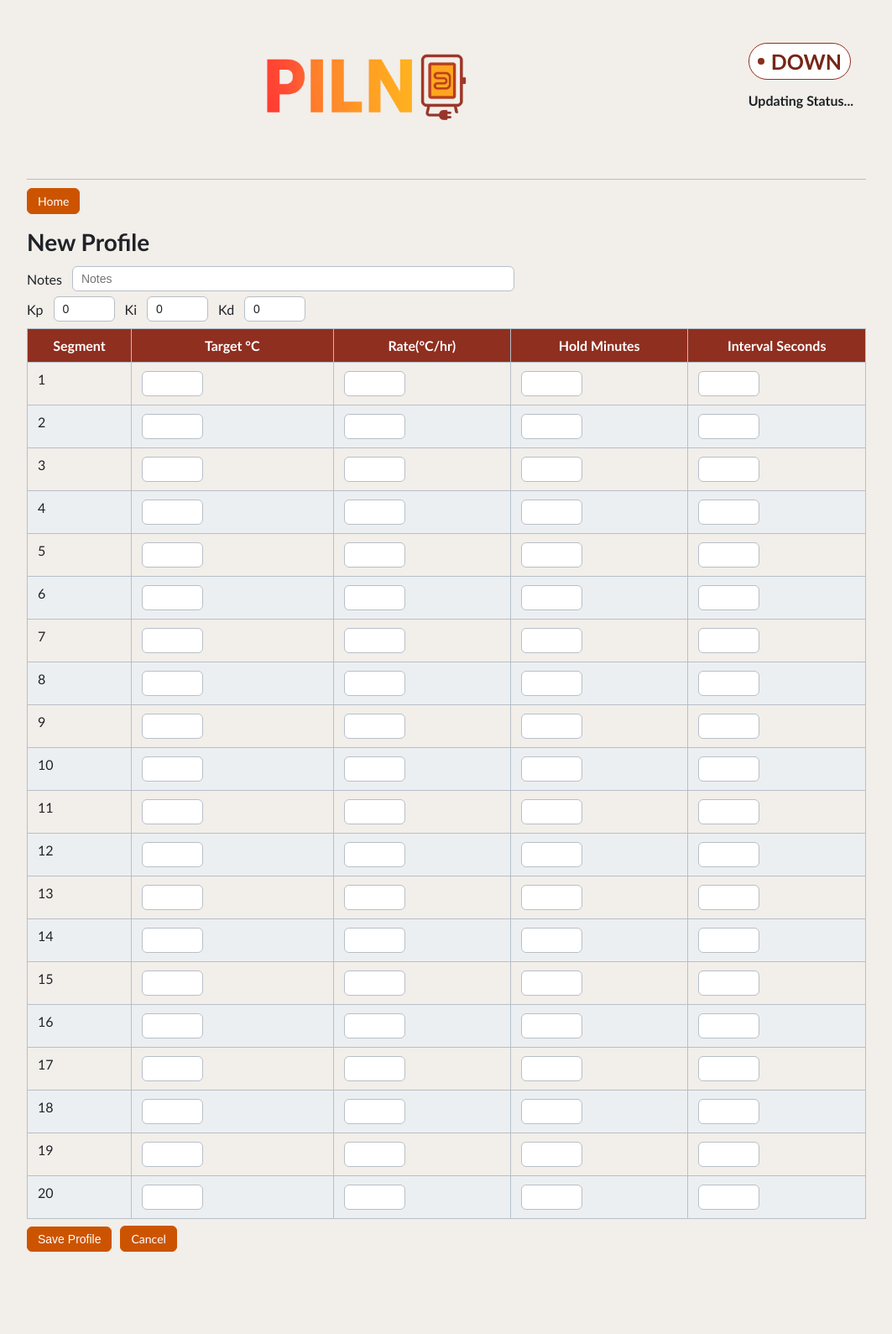
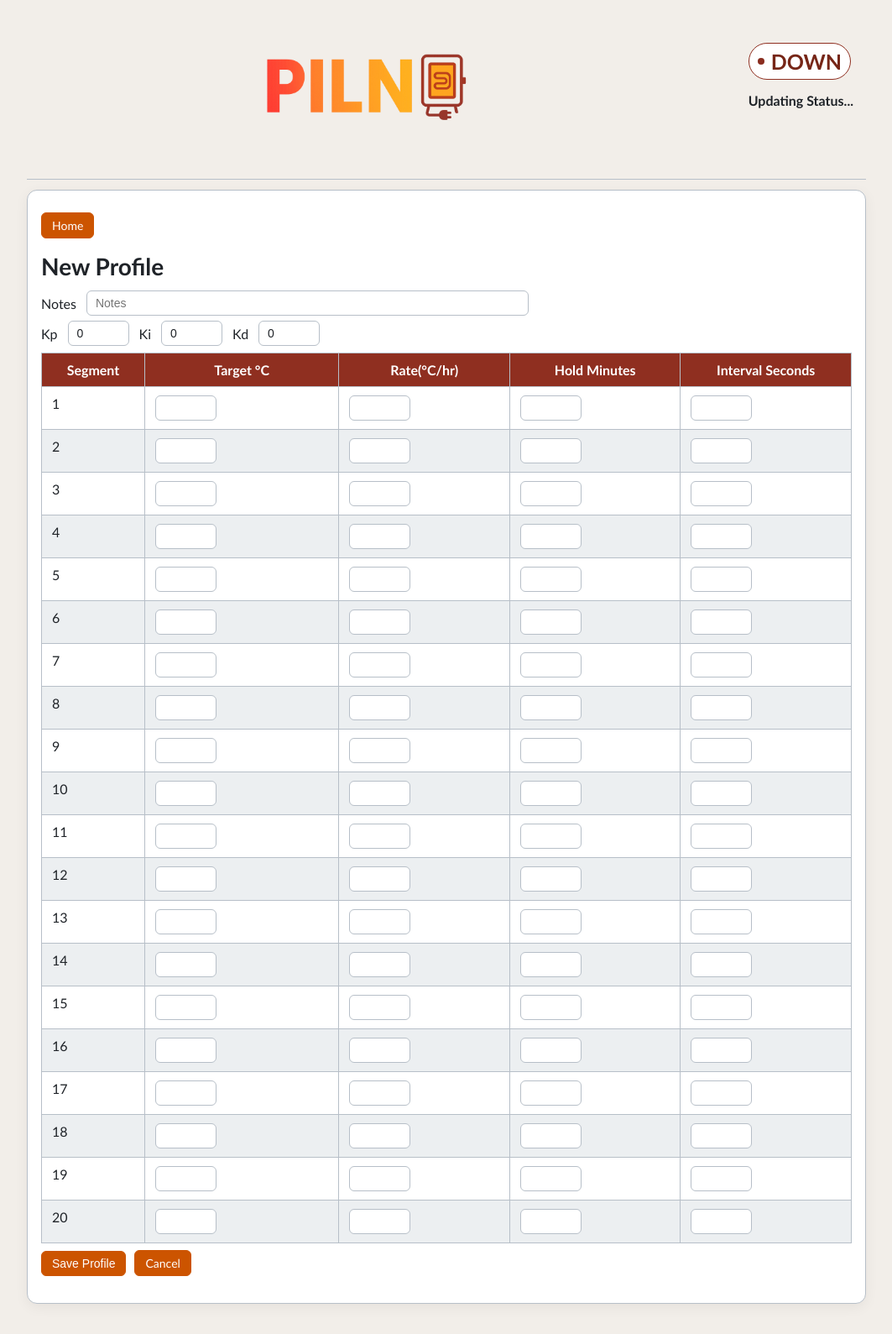
Before and after one commit to fayena/PILN_Flask, a Flask app: page /new in a window 1280 px wide. Shown: the whole page at 84% size, without its empty margins (108-1171 px from the left). Before the commit the page ends 1491 px from the top, so only its background shows below. Run offline with Flask 3, Linux system fonts and the light colour scheme; data comes from the database, SQL or seed files in the repository.

Commit message:
more update

```diff
--- a/style/style.css
+++ b/style/style.css
@@ -63,7 +63,7 @@ td, th { border: 1px solid var(--steel); padding: 6px 8px; vertical-align: top;
 th { background-color: var(--brick); color: #fff; padding-top: 6px; padding-bottom: 6px; }
 tr:nth-child(even){ background-color: var(--ash); }
 td { overflow: hidden; text-overflow: ellipsis; word-wrap: break-word; }
-.table-fixed { width: 100%; table-layout: fixed; }
+.table-fixed { width: 100%; }
 .table-segments th:nth-child(1) { width: 60px; }
 .table-segments th:nth-child(2) { width: 140px; }
 .table-segments th:nth-child(3) { width: 120px; }
@@ -72,7 +72,7 @@ td { overflow: hidden; text-overflow: ellipsis; word-wrap: break-word; }
 .table-segments th:nth-child(6), .table-segments th:nth-child(7) { width: 180px; }
 
 /* DataTables wrapper */
-div.dataTables_wrapper { table-layout: fixed; margin: 0 auto; max-width: 800px; float: left; }
+div.dataTables_wrapper { table-layout: fixed; margin: 0px auto; max-width: 100%; }
 
 /* ========== Buttons (unified) ========== */
 .piln-actions { display: flex; flex-wrap: wrap; gap: 10px; align-items: center; margin: 10px 0 16px; }
--- a/template/footer.html
+++ b/template/footer.html
@@ -1,4 +1,4 @@
-
+</div>
     <div class="clear"></div>
   </div> <!-- /.body -->
 </body>
--- a/template/header.html
+++ b/template/header.html
@@ -26,6 +26,7 @@
   <div id="statusupd2">&nbsp;</div>
 </div>
 </div>
+<div class="card">
     <script>
 function setStatusPill(data){
   const pill = document.getElementById('status-pill');
--- a/template/view_run.html
+++ b/template/view_run.html
@@ -28,7 +28,6 @@
 
 <h3 class="mt-3">PID Settings</h3>
 <p>Proportional: {{ profile['p_param'] }} &nbsp;&nbsp; Integral: {{ profile['i_param'] }} &nbsp;&nbsp; Derivative: {{ profile['d_param'] }}</p>
-<div class="card">
 <table class="table-fixed table-segments mt-2">
   <thead>
     <tr>
@@ -55,5 +54,5 @@
   {% endfor %}
   </tbody>
 </table>
-</div>
+
 <br>
```
